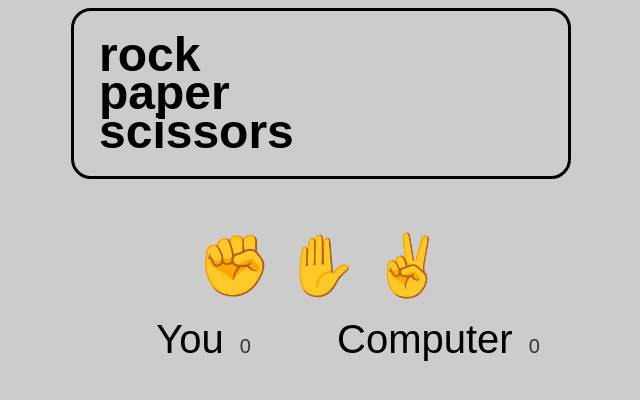
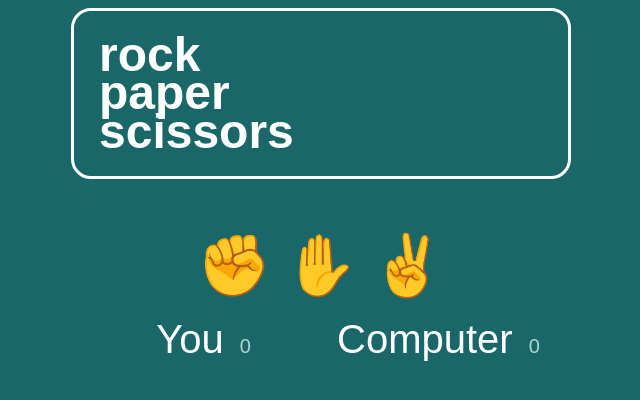
Before and after one commit to gsg-K1-FC/Rock-Paper-Scissors-nesma, a plain HTML site: page index.html in a window 1280 px wide. Shown: the whole page, without its empty margins (319-959 px from the left). Drawn offline with Linux system fonts and the light colour scheme.

Commit message:
remove comments and edit file style with the feature of changing the background color

```diff
--- a/index.html
+++ b/index.html
@@ -32,8 +32,8 @@
              Computer
              <span class="result-score" data-Computer-score>0</span>
          </div>
-         <!-- <div class="result-selection winner">✊</div>
-    <div class="result-selection">✌</div> -->
+         <div class="result-selection winner"></div>
+    <div class="result-selection"></div>
      </div>
 
 
--- a/style.css
+++ b/style.css
@@ -2,7 +2,7 @@
     box-sizing: border-box;
 }
 body{
-  background-color: #ccc;
+  background-color: #196769;
   font-family: Arial, Helvetica, sans-serif;
   min-height: 100vh;
  }
@@ -12,7 +12,7 @@ body{
      margin: 0 auto;
  }
  header{
-     border:3px solid #000;
+     border:3px solid #fff;
      display: flex;
      border-radius: 20px;
      justify-content: space-between;
@@ -20,6 +20,7 @@ body{
      margin-bottom: 50px;
  }
  h1{
+     color:#fff;
      font-size: 3rem;
      margin: 0;
     display: flex;
@@ -33,8 +34,8 @@ body{
   justify-content: center;
  }
  .selection{
-    background-color: #ccc;
-     border:#ccc;
+    background-color: #196769;
+     border:#196769;
      outline:none;
      cursor:pointer;
      font-size:60px;
@@ -45,6 +46,7 @@ body{
      transform:scale(1.1);
  }
  .results{
+     color:#fff;
     font-size: 40px;
      margin: 15px;
     display:grid ;
@@ -56,7 +58,7 @@ body{
  .result-score{
      margin-left: 5px;
      font-size: 20px;
-     color:#333;
+     color:#B4D4D3;
 
  }
  .result-selection {
```
